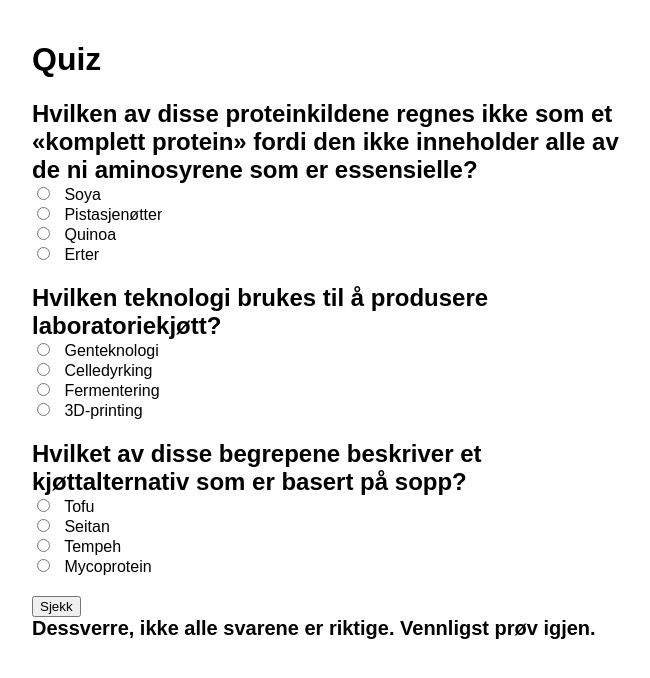
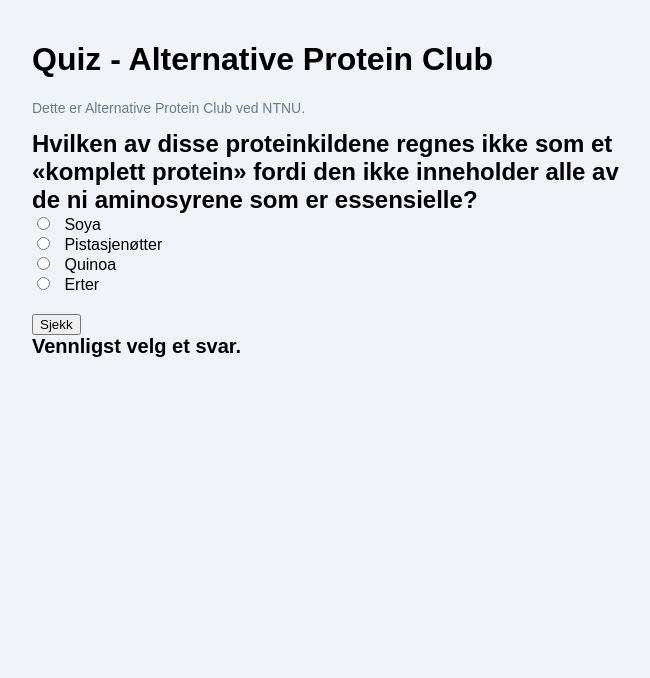
Before and after one commit to Cataleya3/APP-Quiz, a plain HTML site: page index.html in a window 1280 px wide. Both pictures are taken after a click on the button "Sjekk". Shown: the whole page, without its empty margins (308-958 px from the left). Drawn offline with Linux system fonts and the light colour scheme.

Commit message:
index.html

```diff
--- a/index.html
+++ b/index.html
@@ -3,13 +3,14 @@
 <head>
     <meta charset="UTF-8">
     <meta name="viewport" content="width=device-width, initial-scale=1.0">
-    <title>Quiz</title>
+    <title>Quiz - Alternative Protein Club</title>
     <style>
         body {
             font-family: Arial, sans-serif;
             padding: 20px;
             max-width: 600px;
             margin: auto;
+            background-color: #f0f4f8;
         }
         .question {
             margin-bottom: 20px;
@@ -25,61 +26,123 @@
             font-size: 20px;
             font-weight: bold;
         }
+        .feedback {
+            margin-top: 20px;
+            font-size: 16px;
+        }
+        .correct {
+            color: green;
+        }
+        .incorrect {
+            color: red;
+        }
+        .info {
+            color: #6a7b8c; /* Graublau */
+            font-size: 14px;
+            margin-top: 20px;
+        }
     </style>
 </head>
 <body>
-    <h1>Quiz</h1>
+    <h1>Quiz - Alternative Protein Club</h1>
+    <p class="info">Dette er Alternative Protein Club ved NTNU.</p>
     <form id="quizForm">
-        <div class="question">
-            <h2>Hvilken av disse proteinkildene regnes ikke som et «komplett protein» fordi den ikke inneholder alle av de ni aminosyrene som er essensielle?</h2>
-            <label><input type="radio" name="q1" value="Soya"> Soya</label><br>
-            <label><input type="radio" name="q1" value="Pistasjenøtter"> Pistasjenøtter</label><br>
-            <label><input type="radio" name="q1" value="Quinoa"> Quinoa</label><br>
-            <label><input type="radio" name="q1" value="Erter"> Erter</label>
+        <div id="questionContainer" class="question">
+            <!-- Fragen werden hier dynamisch eingefügt -->
         </div>
-        <div class="question">
-            <h2>Hvilken teknologi brukes til å produsere laboratoriekjøtt?</h2>
-            <label><input type="radio" name="q2" value="Genteknologi"> Genteknologi</label><br>
-            <label><input type="radio" name="q2" value="Celledyrking"> Celledyrking</label><br>
-            <label><input type="radio" name="q2" value="Fermentering"> Fermentering</label><br>
-            <label><input type="radio" name="q2" value="3D-printing"> 3D-printing</label>
-        </div>
-        <div class="question">
-            <h2>Hvilket av disse begrepene beskriver et kjøttalternativ som er basert på sopp?</h2>
-            <label><input type="radio" name="q3" value="Tofu"> Tofu</label><br>
-            <label><input type="radio" name="q3" value="Seitan"> Seitan</label><br>
-            <label><input type="radio" name="q3" value="Tempeh"> Tempeh</label><br>
-            <label><input type="radio" name="q3" value="Mycoprotein"> Mycoprotein</label>
-        </div>
-        <button type="button" onclick="checkAnswers()">Sjekk</button>
+        <button type="button" onclick="nextQuestion()">Sjekk</button>
     </form>
     <div id="result"></div>
 
     <script>
-        function checkAnswers() {
-            const answers = {
-                q1: 'Pistasjenøtter',
-                q2: 'Celledyrking',
-                q3: 'Mycoprotein'
-            };
+        const questions = [
+            {
+                question: "Hvilken av disse proteinkildene regnes ikke som et «komplett protein» fordi den ikke inneholder alle av de ni aminosyrene som er essensielle?",
+                answers: {
+                    a: "Soya",
+                    b: "Pistasjenøtter",
+                    c: "Quinoa",
+                    d: "Erter"
+                },
+                correct: "Pistasjenøtter"
+            },
+            {
+                question: "Hvilken teknologi brukes til å produsere laboratoriekjøtt?",
+                answers: {
+                    a: "Genteknologi",
+                    b: "Celledyrking",
+                    c: "Fermentering",
+                    d: "3D-printing"
+                },
+                correct: "Celledyrking"
+            },
+            {
+                question: "Hvilket av disse begrepene beskriver et kjøttalternativ som er basert på sopp?",
+                answers: {
+                    a: "Tofu",
+                    b: "Seitan",
+                    c: "Tempeh",
+                    d: "Mycoprotein"
+                },
+                correct: "Mycoprotein"
+            }
+        ];
 
-            let correct = true;
-            for (let key in answers) {
-                const selected = document.querySelector(`input[name="${key}"]:checked`);
-                if (!selected || selected.value !== answers[key]) {
-                    correct = false;
-                    break;
+        let currentQuestionIndex = 0;
+
+        function loadQuestion(index) {
+            const questionContainer = document.getElementById('questionContainer');
+            const question = questions[index];
+
+            questionContainer.innerHTML = `
+                <h2>${question.question}</h2>
+                ${Object.keys(question.answers).map(key => `
+                    <label>
+                        <input type="radio" name="answer" value="${question.answers[key]}"> ${question.answers[key]}
+                    </label><br>
+                `).join('')}
+            `;
+        }
+
+        function nextQuestion() {
+            const selectedAnswer = document.querySelector('input[name="answer"]:checked');
+            const resultDiv = document.getElementById('result');
+
+            if (selectedAnswer) {
+                const answerValue = selectedAnswer.value;
+                const correctAnswer = questions[currentQuestionIndex].correct;
+
+                if (answerValue === correctAnswer) {
+                    selectedAnswer.parentElement.classList.add('correct');
+                    resultDiv.innerHTML = 'Riktig!';
+                    resultDiv.style.display = 'block';
+                } else {
+                    document.querySelector(`input[value="${correctAnswer}"]`).parentElement.classList.add('correct');
+                    selectedAnswer.parentElement.classList.add('incorrect');
+                    resultDiv.innerHTML = `Feil. Den riktige svaret er: ${correctAnswer}`;
+                    resultDiv.style.display = 'block';
                 }
+
+                currentQuestionIndex++;
+                if (currentQuestionIndex < questions.length) {
+                    setTimeout(() => {
+                        resultDiv.style.display = 'none';
+                        loadQuestion(currentQuestionIndex);
+                    }, 2000); // Warte 2 Sekunden bevor die nächste Frage geladen wird
+                } else {
+                    setTimeout(() => {
+                        resultDiv.innerHTML = 'Gratulerer! Du har besvart alle spørsmålene!';
+                        resultDiv.style.display = 'block';
+                    }, 2000); // Warte 2 Sekunden bevor die Abschlussnachricht angezeigt wird
+                }
+            } else {
+                resultDiv.innerHTML = 'Vennligst velg et svar.';
+                resultDiv.style.display = 'block';
             }
+        }
 
-            const resultDiv = document.getElementById('result');
-            if (correct) {
-                resultDiv.innerHTML = 'Gratulerer! Du har besvart alle spørsmålene riktig!';
-            } else {
-                resultDiv.innerHTML = 'Dessverre, ikke alle svarene er riktige. Vennligst prøv igjen.';
-            }
-            resultDiv.style.display = 'block';
-        }
+        // Initialisiere das Quiz mit der ersten Frage
+        loadQuestion(currentQuestionIndex);
     </script>
 </body>
 </html>
```
